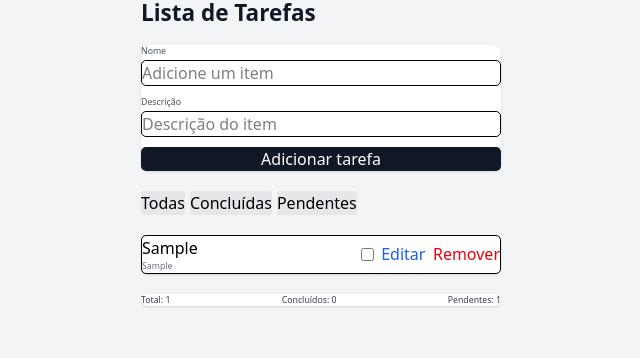
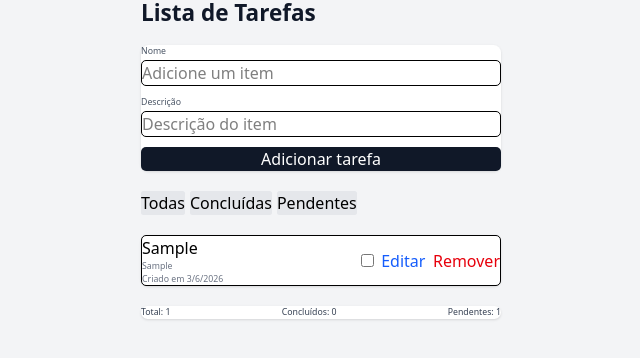
Before and after one commit to matsoaresp/tarefas-front, a Next.js app: page /listar-itens in a window 1280 px wide. Both pictures are taken after typing "Sample", "Sample" into the empty fields and a click on the button "Adicionar tarefa". Shown: the top 358 px of the page, without its empty margins (319-959 px from the left). Built offline with nearby package versions, Linux system fonts and the light colour scheme.

Commit message:
feat: novas praticas

```diff
--- a/src/app/(pratica)/listar-itens/components/ItensForm.tsx
+++ b/src/app/(pratica)/listar-itens/components/ItensForm.tsx
@@ -1,5 +1,3 @@
-import { useState } from "react";
-
 interface Props  {
     handleSubmit: (name: string, description: string) => void;
     name: string;
--- a/src/app/(pratica)/listar-itens/components/ListarItens.tsx
+++ b/src/app/(pratica)/listar-itens/components/ListarItens.tsx
@@ -5,24 +5,34 @@ interface Itens {
   name: string;
   description: string;
   completed: boolean;
+  createdAt: string;
 }
 
 export function ListarItens() {
   const [name, setName] = useState("");
   const [description, setDescription] = useState("");
+  const [createdAt, setCreatedAt] = useState("");
   const [filter, setFilter] = useState<"all" | "completed" | "pending">("all");
-  const [itens, setItens] = useState<Itens[]>([])
-  const [isEditing, setIsEditing] = useState<number | null>(null)
+  const [itens, setItens] = useState<Itens[]>([]);
+  const [isEditing, setIsEditing] = useState<number | null>(null);
   const totalItens = itens.length;
   const totalCompleted = itens.filter((item) => item.completed).length;
   const totalPending = itens.filter((item) => !item.completed).length;
 
   const handleAddItens = () => {
-    if (!name && !description) return
+    if (!name.trim()) {
+      alert("Digite um nome para a tarefa");
+      return
+    }
+
+    if (name.length > 30) {
+      alert("Nome muito grande")
+      return
+    }
 
     const newItens = [
       ...itens,
-      { id: Date.now(), name: name.trim(), description: description.trim(), completed:false },
+      { id: Date.now(), name: name.trim(), description: description.trim(), completed:false, createdAt: new Date().toLocaleDateString()},
     ];
 
     setItens(newItens);
@@ -166,6 +176,10 @@ export function ListarItens() {
                     <span className="text-sm text-gray-500">
                       {item.description}
                     </span>
+
+                    <span className="text-sm text-gray-500">
+                      {`Criado em ${item.createdAt}`}
+                    </span>
                   </div>
 
                   <div className="flex items-center gap-3">
```
